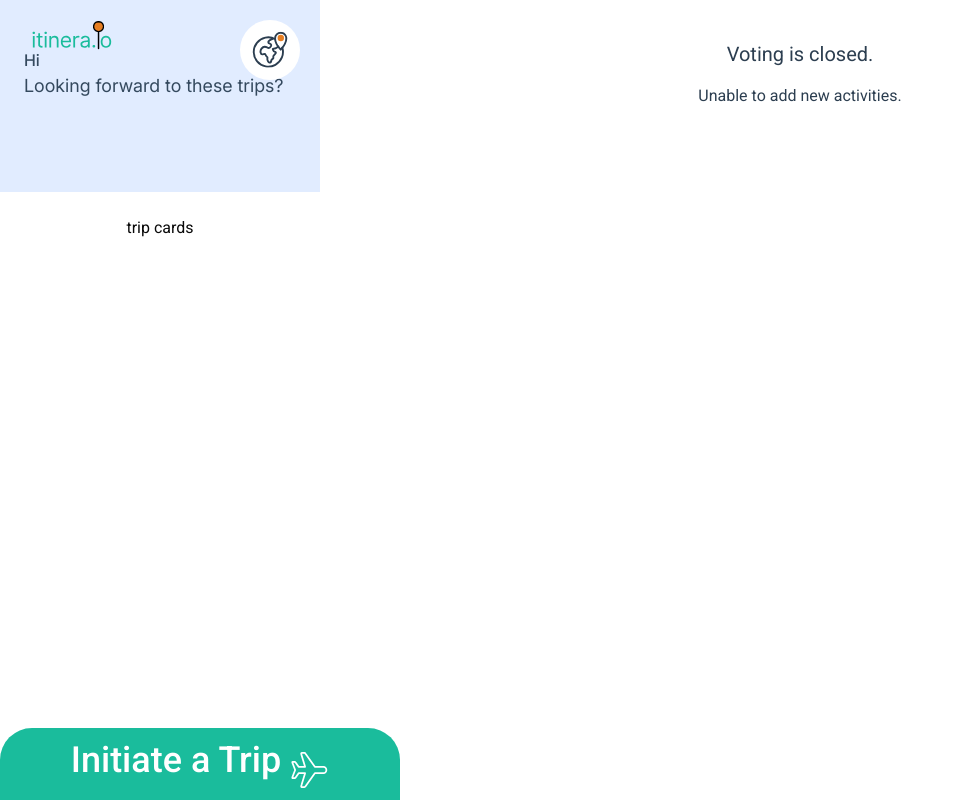
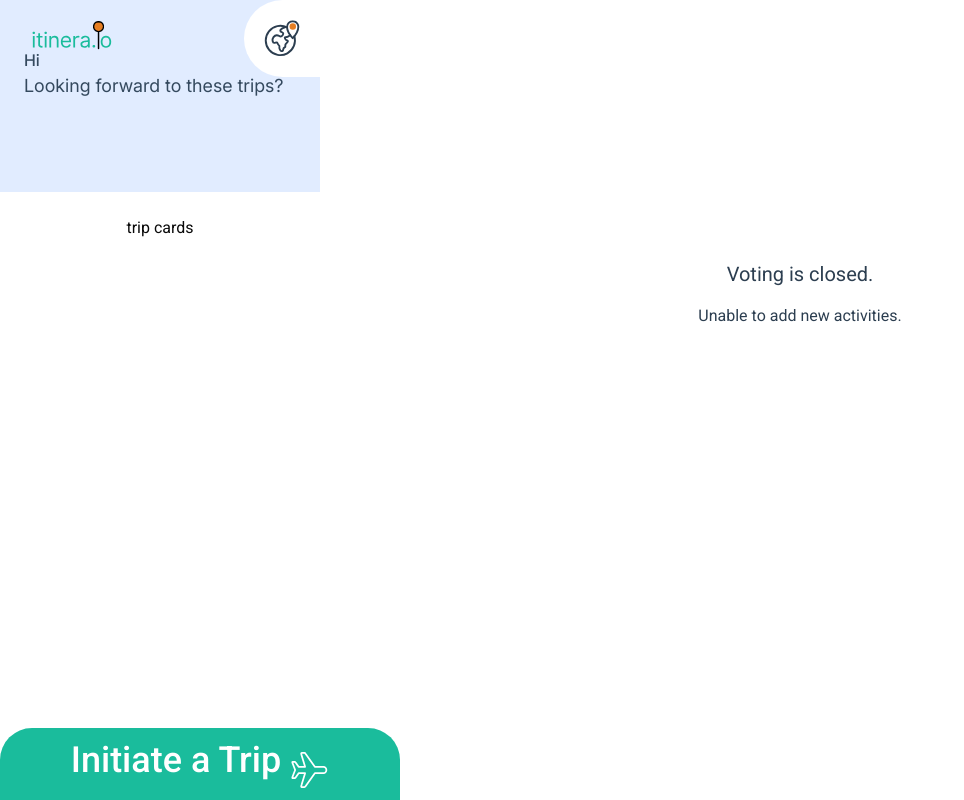
Before and after one commit to kcadavos/itinera-io, a Next.js app: page /ItinerarySuggestionPages/AddSuggestionPage in a window 1280 px wide. Shown: the whole page, without its empty margins (0-964 px from the left). Built offline with nearby package versions, Linux system fonts and the light colour scheme.

Commit message:
added more to desktop side component

```diff
--- a/src/components/DesktopSideComponent.tsx
+++ b/src/components/DesktopSideComponent.tsx
@@ -6,7 +6,7 @@ const DesktopSideComponent = () => {
     <div className="hidden lg:block">
 
         <div>
-            <div className="bg-[#E1ECFF] min-h-[14rem]  lg:min-h-[12rem] lg:max-h-[12rem] pt-2 pb-10 relative w-full mb-6">
+            <div className="bg-[#E1ECFF] min-h-[12rem]  lg:max-h-[12rem] pt-2 pb-10 relative w-full mb-6">
                 <div className="mx-6 mt-10 font-inter">
                     <img
                         className="h-10 absolute top-5 "
--- a/src/components/MenuComponent.tsx
+++ b/src/components/MenuComponent.tsx
@@ -20,7 +20,8 @@ const MenuComponent = () => {
   };
   return (
     <>
-      <div className="bg-white rounded-full w-15 h-15 flex justify-center absolute  top-5 right-5 ">
+
+      <div className="bg-white rounded-l-full  flex justify-center absolute  top-0 right-0 p-5">
         <img
           onClick={menuToggle}
           className="w-9 "
--- a/src/components/pageComponents/AddSuggestionComponent.tsx
+++ b/src/components/pageComponents/AddSuggestionComponent.tsx
@@ -248,9 +248,10 @@ const AddSuggestionComponent = () => {
             <DesktopSideComponent />
           </div>
 
+          <div className="col-span-3 flex justify-center mt-55">
           {
             selectedTripIsVotingOpen ?
-            <div className="bg-[#ECF0F1] rounded-2xl min-w-[20rem] min-h-[26rem] max-w-[55rem] mx-4 px-6 relative mb-40 col-span-3 mt-20">
+            <div className="bg-[#ECF0F1] rounded-2xl min-w-[20rem] xl:w-[55rem] min-h-[24rem] max-w-[55rem] mx-4 px-6 relative  ">
               <div className="p-6 pt-8 grid grid-cols-2 gap-6">
 
                 <div className="grid grid-rows-4 p-4">
@@ -415,11 +416,12 @@ const AddSuggestionComponent = () => {
                 </button>
               </div>
             </div> :
-            <div className="text-center text-[#2C3E50] mt-10 col-span-3">
+            <div className="text-center text-[#2C3E50] mt-10  col-span-3">
               <p className="text-xl mb-4">Voting is closed.</p>
               <p>Unable to add new activities.</p>
             </div>
           }
+          </div>
 
         </div>
 
```
